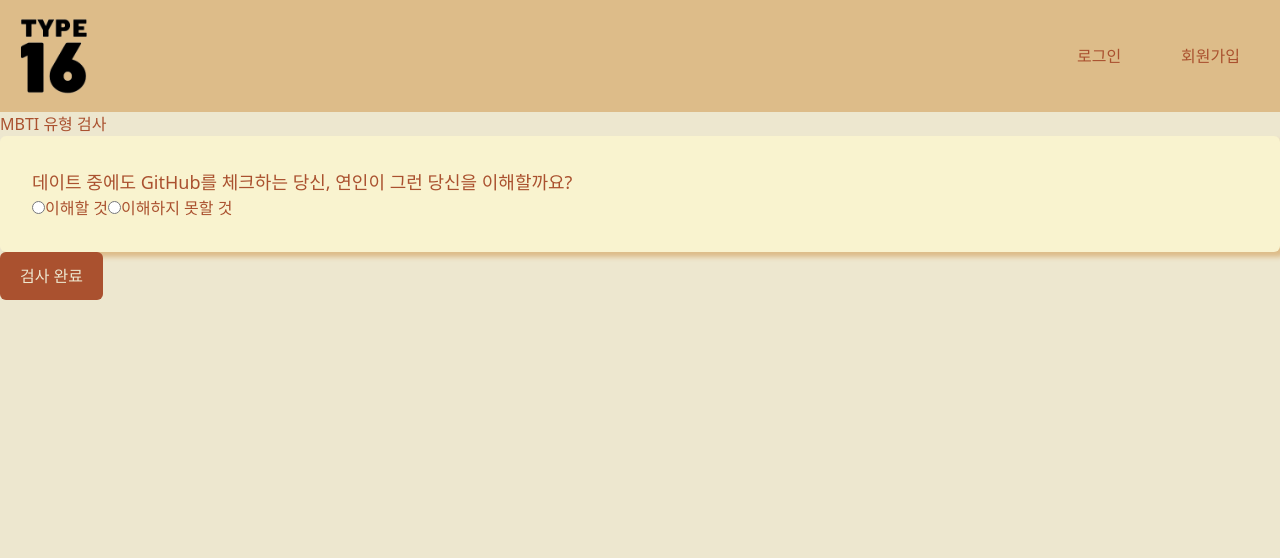
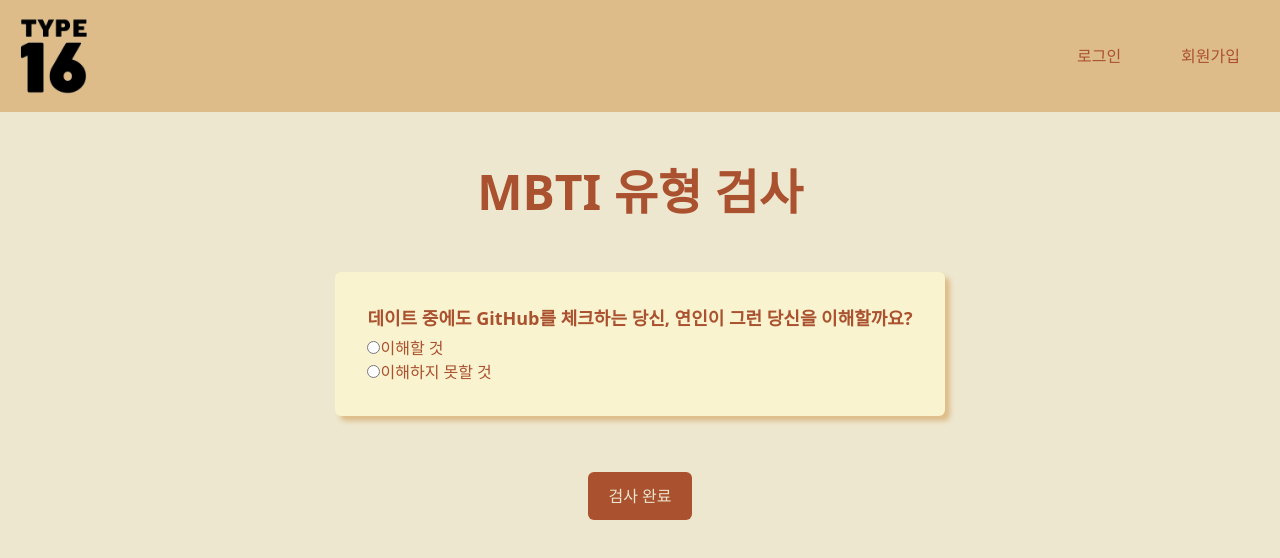
Before and after one commit to kjjyyy01/16-types, a React (Vite) app: page /test in a window 1280 px wide. Shown: the top 558 px of the page. Built offline with nearby package versions, Linux system fonts and the light colour scheme.

Commit message:
#1 - Style: 스타일링

```diff
--- a/src/pages/Test.jsx
+++ b/src/pages/Test.jsx
@@ -1,14 +1,14 @@
 const Test = () => {
   return (
     <div>
-      <h1>MBTI 유형 검사</h1>
-      <form>
+      <form className="flex flex-col justify-center items-center gap-14 mt-14">
+        <h1 className="text-5xl font-bold">MBTI 유형 검사</h1>
         <ul>
-          <li>
-            <p>데이트 중에도 GitHub를 체크하는 당신, 연인이 그런 당신을 이해할까요?</p>
+          <li className="flex flex-col items-start justify-center">
+            <p className="mb-1 font-semibold">데이트 중에도 GitHub를 체크하는 당신, 연인이 그런 당신을 이해할까요?</p>
             <label htmlFor="top-radio">
               <input type="radio" name="understanding" id="top-radio" />
-              이해할 것
+              <span>이해할 것</span>
             </label>
             <label htmlFor="bottom-radio">
               <input type="radio" name="understanding" id="bottom-radio" />
```
